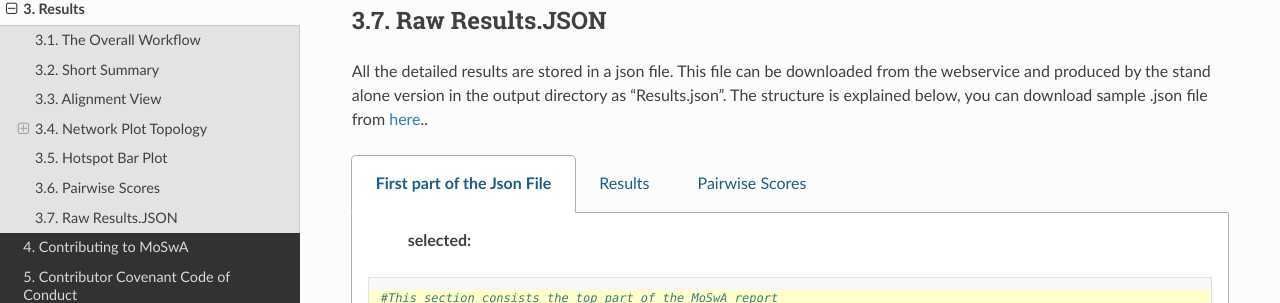
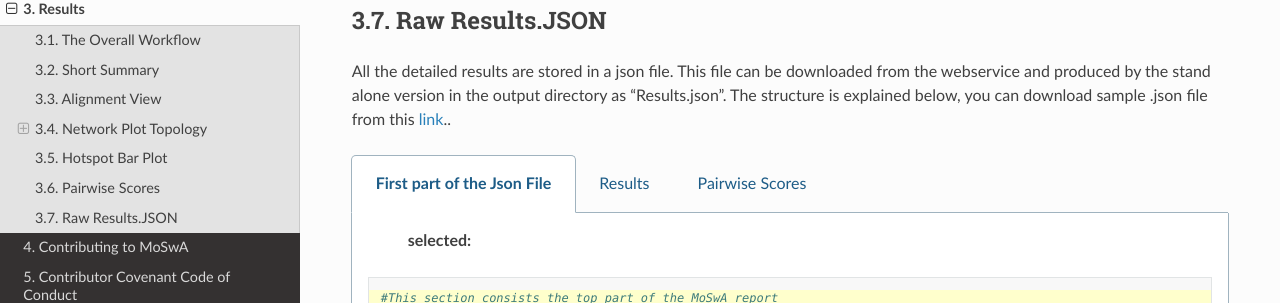
Before and after one commit to macelik/MoSwADocs, a Sphinx documentation site: the page built from docs/source/results.rst, in a window 1280 px wide and 900 px high, scrolled down 6631 px. Shown: the part 196-499 px from the top of the window. Built offline with Sphinx 7.4.7 and the Read the Docs theme 2.0.0, drawn with Linux system fonts in a browser that asks for light colours.

Commit message:
Update results.rst

```diff
--- a/docs/source/results.rst
+++ b/docs/source/results.rst
@@ -209,7 +209,7 @@
 Raw Results.JSON
 ----------------
 
-All the detailed results are stored in a json file. This file can be downloaded from the webservice and produced by the stand alone version in the output directory as "Results.json". The structure is explained below, you can download sample .json file from `here <https://github.com/macelik/MoSwADocs/blob/main/docs/source/samplefile/Results.json>`_..
+All the detailed results are stored in a json file. This file can be downloaded from the webservice and produced by the stand alone version in the output directory as "Results.json". The structure is explained below, you can download sample .json file from this `link <https://github.com/macelik/MoSwADocs/blob/main/docs/source/samplefile/Results.json>`_..
 
 .. tabs::
 
```
